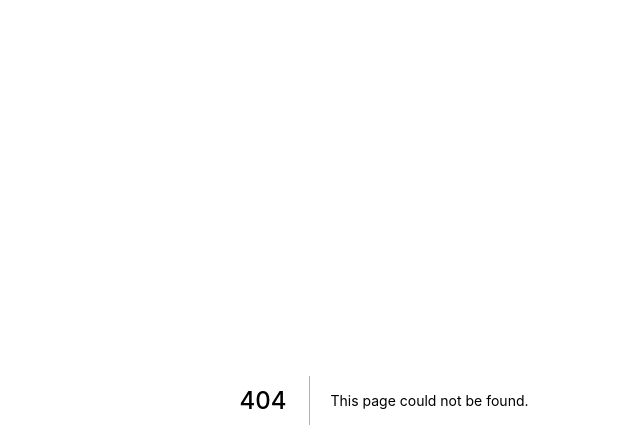
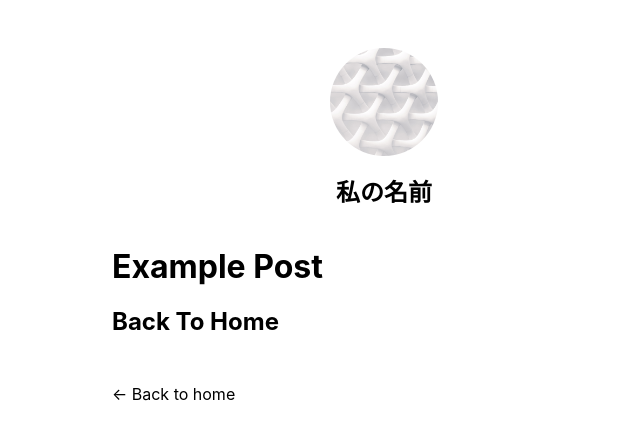
Before and after one commit to T-Forest/hello-next-js, a Next.js app: page /posts/example-post in a window 1280 px wide. Before the commit this address had no page. Shown: the top 448 px of the page, without its empty margins (256-896 px from the left). Built offline with nearby package versions, Linux system fonts and the light colour scheme.

Commit message:
Basic Tutorial - https://nextjs.org/learn/basics/assets-metadata-css/polishing-layout まで

```diff
--- /dev/null
+++ b/components/layout.module.css
@@ -0,0 +1,15 @@
+.container {
+  max-width: 36rem;
+  padding: 0 1rem;
+  margin: 3rem auto 6rem;
+}
+
+.header {
+  display: flex;
+  flex-direction: column;
+  align-items: center;
+}
+
+.backToHome {
+  margin: 3rem 0 0;
+}
--- /dev/null
+++ b/components/layout.tsx
@@ -0,0 +1,73 @@
+import Head from "next/head";
+import Image from "next/image";
+import styles from "./layout.module.css";
+import utilStyles from "../styles/utils.module.css";
+import Link from "next/link";
+
+const name = "私の名前";
+export const siteTitle = "Next.js Sample Website";
+
+export default function Layout({ children, home }) {
+  return (
+    <div className={styles.container}>
+      <Head>
+        <link rel="icon" href="/favicon.ico" />
+        <meta
+          name="description"
+          content="Learn how to build a personal website using Next.js"
+        />
+        <meta
+          property="og:image"
+          content={`https://og-image.vercel.app/${encodeURI(
+            siteTitle
+          )}.png?theme=light&md=0&fontSize=75px&images=https%3A%2F%2Fassets.vercel.com%2Fimage%2Fupload%2Ffront%2Fassets%2Fdesign%2Fnextjs-black-logo.svg`}
+        />
+        <meta name="og:title" content={siteTitle} />
+        <meta name="twitter:card" content="summary_large_image" />
+      </Head>
+      <header className={styles.header}>
+        {home ? (
+          <>
+            <Image
+              priority
+              src="/images/profile.jpg"
+              className={utilStyles.borderCircle}
+              height={144}
+              width={144}
+              alt={name}
+            />
+            <h1 className={utilStyles.heading2Xl}>{name}</h1>
+          </>
+        ) : (
+          <>
+            <Link href="/">
+              <a>
+                <Image
+                  priority
+                  src="/images/profile.jpg"
+                  className={utilStyles.borderCircle}
+                  height={108}
+                  width={108}
+                  alt={name}
+                />
+              </a>
+            </Link>
+            <h2 className={utilStyles.headingLg}>
+              <Link href="/">
+                <a className={utilStyles.colorInherit}>{name}</a>
+              </Link>
+            </h2>
+          </>
+        )}
+      </header>
+      <main>{children}</main>
+      {!home && (
+        <div className={styles.backToHome}>
+          <Link href="/">
+            <a>← Back to home</a>
+          </Link>
+        </div>
+      )}
+    </div>
+  );
+}
--- /dev/null
+++ b/pages/posts/example-post.tsx
@@ -0,0 +1,19 @@
+import Link from "next/link";
+import Head from "next/head";
+import Layout from "../../components/layout";
+
+export default function ExamplePost() {
+  return (
+    <Layout children>
+      <Head>
+        <title>Example Post?</title>
+      </Head>
+      <h1>Example Post</h1>
+      <h2>
+        <Link href="/">
+          <a>Back To Home</a>
+        </Link>
+      </h2>
+    </Layout>
+  );
+}
--- /dev/null
+++ b/styles/utils.module.css
@@ -0,0 +1,52 @@
+.heading2Xl {
+    font-size: 2.5rem;
+    line-height: 1.2;
+    font-weight: 800;
+    letter-spacing: -0.05rem;
+    margin: 1rem 0;
+  }
+
+  .headingXl {
+    font-size: 2rem;
+    line-height: 1.3;
+    font-weight: 800;
+    letter-spacing: -0.05rem;
+    margin: 1rem 0;
+  }
+
+  .headingLg {
+    font-size: 1.5rem;
+    line-height: 1.4;
+    margin: 1rem 0;
+  }
+
+  .headingMd {
+    font-size: 1.2rem;
+    line-height: 1.5;
+  }
+
+  .borderCircle {
+    border-radius: 9999px;
+  }
+
+  .colorInherit {
+    color: inherit;
+  }
+
+  .padding1px {
+    padding-top: 1px;
+  }
+
+  .list {
+    list-style: none;
+    padding: 0;
+    margin: 0;
+  }
+
+  .listItem {
+    margin: 0 0 1.25rem;
+  }
+
+  .lightText {
+    color: #666;
+  }
```
Also changed, not shown: pages/index.tsx (+15 -58 lines), public/images/profile.jpg (added).
